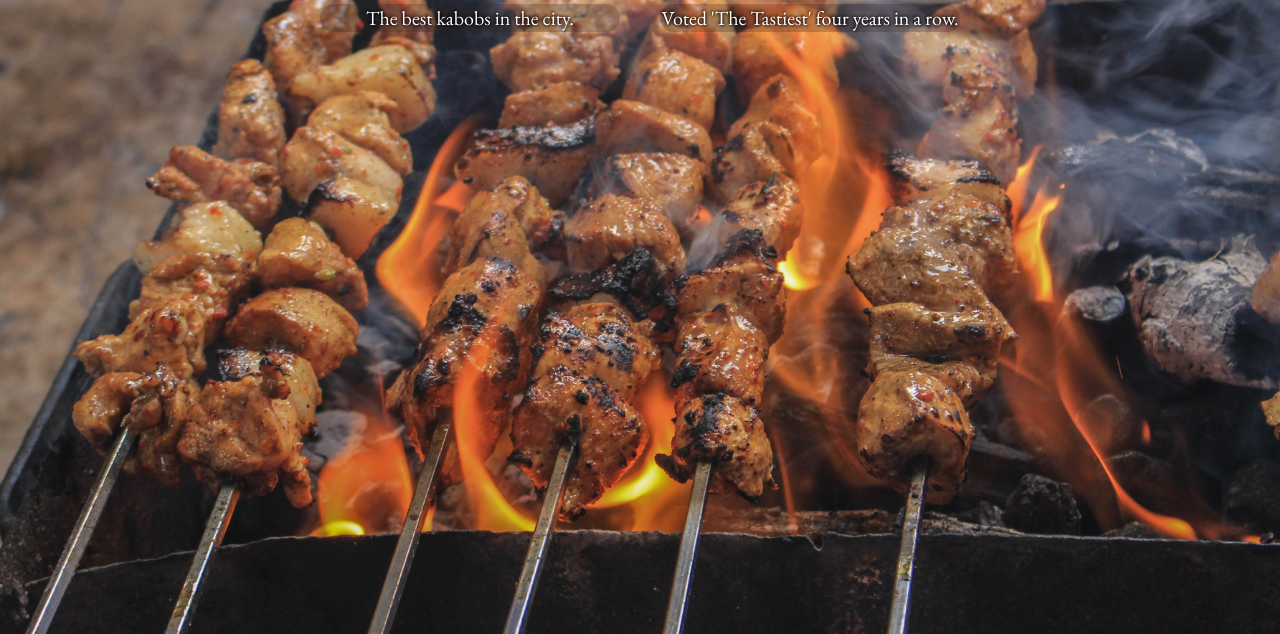
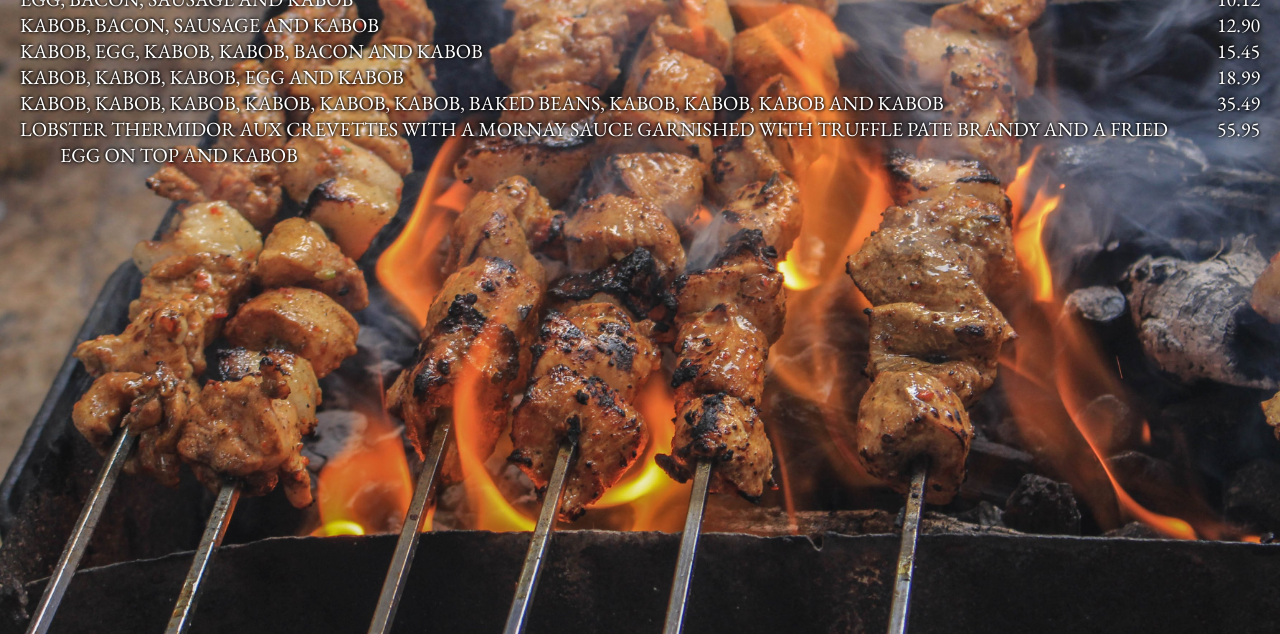
Before and after one commit to mbeckdev/restaurant-page, a website built with webpack: page dist/index.html in a window 1280 px wide. Shown: the part 166-800 px from the top of the page. Built offline with nearby package versions, Linux system fonts and the light colour scheme; a web font is replaced by a local one.

Commit message:
Add menu items to menu tab

```diff
--- a/src/index.js
+++ b/src/index.js
@@ -7,6 +7,6 @@ import { loadMenuTab } from "./page-menu.js";
 import { loadAboutTab } from "./page-about.js";
 
 loadPage();
-loadHomeTab();
-// loadMenuTab();
+// loadHomeTab();
+loadMenuTab();
 // loadAboutTab();
--- a/src/page-about.js
+++ b/src/page-about.js
@@ -2,6 +2,7 @@
 
 function loadAboutTab() {
   console.log("about tab loaded");
+  const copyContainer = document.getElementById("copy-container");
 
   // const copyContainer = document.getElementById("copy-container");
 }
--- a/src/page-home.js
+++ b/src/page-home.js
@@ -1,8 +1,7 @@
 "use strict";
 
 function loadHomeTab() {
-  const copyContainer = document.createElement("div");
-  copyContainer.setAttribute("id", "copy-container");
+  const copyContainer = document.getElementById("copy-container");
   const content = document.getElementById("content");
   content.appendChild(copyContainer);
   const p1 = document.createElement("p");
--- a/src/page-menu.js
+++ b/src/page-menu.js
@@ -2,6 +2,63 @@
 
 function loadMenuTab() {
   console.log("menu tab loaded");
+  const copyContainer = document.getElementById("copy-container");
+
+  // const menuItems = {
+  //   item: {
+  //     desc: "EGG AND KABOB",
+  //     price: "5.49",
+  //   },
+  // };
+
+  const allDescriptions = [
+    "EGG AND KABOB",
+    "EGG, BACON AND KABOB",
+    "EGG, BACON, SAUSAGE AND KABOB",
+    "KABOB, BACON, SAUSAGE AND KABOB",
+    "KABOB, EGG, KABOB, KABOB, BACON AND KABOB",
+    "KABOB, KABOB, KABOB, EGG AND KABOB",
+    "KABOB, KABOB, KABOB, KABOB, KABOB, KABOB,  BAKED BEANS, KABOB, KABOB, KABOB AND KABOB",
+    "LOBSTER THERMIDOR AUX CREVETTES WITH A MORNAY SAUCE GARNISHED WITH TRUFFLE PATE BRANDY AND A FRIED EGG ON TOP AND KABOB",
+  ];
+  const allPrices = [
+    "5.49",
+    "7.95",
+    "10.12",
+    "12.90",
+    "15.45",
+    "18.99",
+    "35.49",
+    "55.95",
+  ];
+
+  const menuContainer = document.createElement("div");
+  menuContainer.classList.add("menu-container");
+  copyContainer.appendChild(menuContainer);
+
+  allDescriptions.forEach((thisDescription) => {
+    const menuRow = document.createElement("div");
+    menuRow.classList.add("menu-row");
+    menuContainer.appendChild(menuRow);
+
+    const aDescription = document.createElement("div");
+    const aPrice = document.createElement("div");
+
+    aDescription.classList.add("menu-item");
+    aPrice.classList.add("price");
+
+    const aDescriptionText = document.createTextNode(thisDescription);
+    // which place are we at in the description array? make sure it matches the prices
+    const aPriceText = document.createTextNode(
+      allPrices[allDescriptions.indexOf(thisDescription)]
+    );
+
+    aDescription.appendChild(aDescriptionText);
+    aPrice.appendChild(aPriceText);
+
+    menuRow.appendChild(aDescription);
+    menuRow.appendChild(aPrice);
+  });
 }
 
 export { loadMenuTab };
--- a/src/pageload.js
+++ b/src/pageload.js
@@ -44,6 +44,9 @@ function loadPage() {
     headerNode.appendChild(nav);
   }
 
+  const copyContainer = document.createElement("div");
+  copyContainer.setAttribute("id", "copy-container");
+  content.appendChild(copyContainer);
   // content.appendChild(myPic);
   // content.appendChild(element);
 }
--- a/src/styles.css
+++ b/src/styles.css
@@ -68,3 +68,20 @@ li {
   border-radius: 50px;
   padding: 1px;
 }
+
+.menu-item {
+  word-break: normal;
+  margin-left: 2em;
+  text-indent: -2em;
+  /* margin-left: 4em; */
+}
+.menu-row {
+  display: flex;
+  justify-content: space-between;
+}
+.price {
+  margin-left: 10px;
+}
+.menu-container {
+  margin: 1em;
+}
```
Also changed, not shown: dist/main.js.
